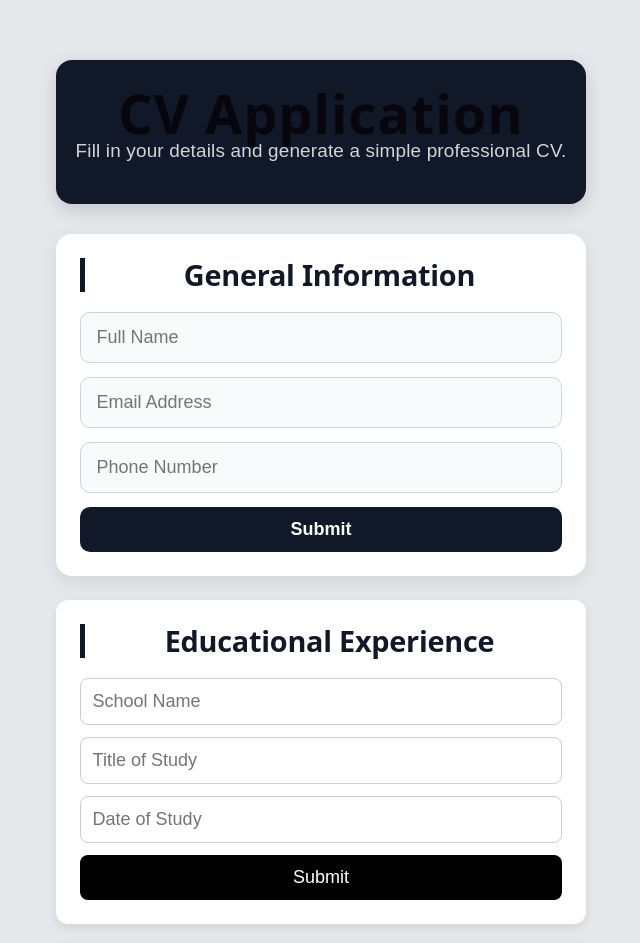
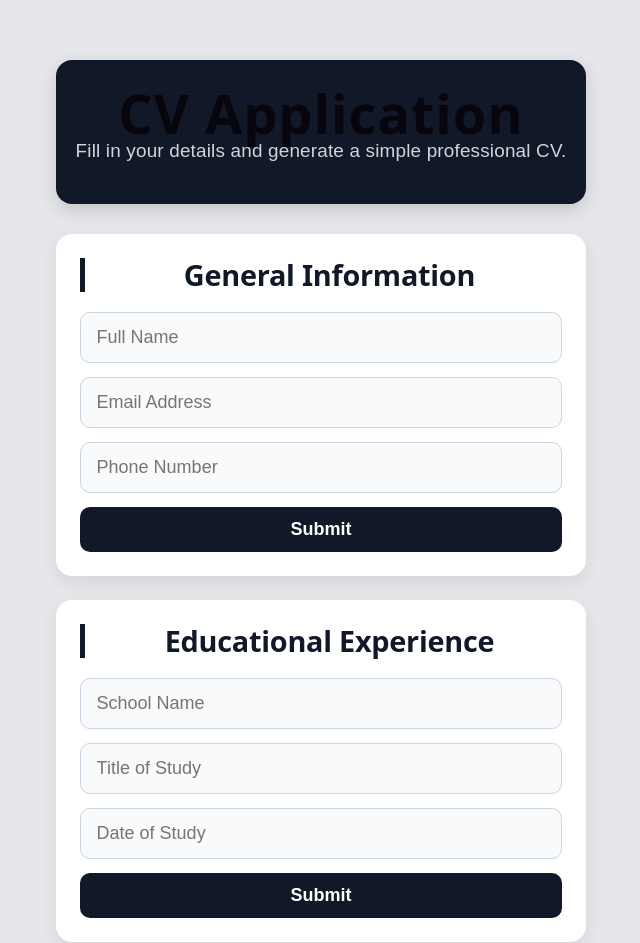
Before and after one commit to BUSISWABILIBILI/cv-application, a React (Vite) app: page / in a window 1280 px wide. Shown: the top 943 px of the page, without its empty margins (319-959 px from the left). Built offline with nearby package versions, Linux system fonts and the light colour scheme.

Commit message:
style: improve education section styling

```diff
--- a/src/styles/EducationInfo.css
+++ b/src/styles/EducationInfo.css
@@ -1,9 +1,9 @@
 .education-section {
   background-color: white;
   padding: 24px;
-  border-radius: 12px;
-  margin-bottom: 20px;
-  box-shadow: 0 4px 10px rgba(0, 0, 0, 0.08);
+  border-radius: 16px;
+  margin-bottom: 24px;
+  box-shadow: 0 6px 18px rgba(0, 0, 0, 0.08);
 }
 
 .education-section h2 {
@@ -19,22 +19,45 @@
 .education-preview {
   display: flex;
   flex-direction: column;
-  gap: 12px;
+  gap: 14px;
 }
 
 .education-section input {
-  padding: 12px;
-  border: 1px solid #ccc;
-  border-radius: 8px;
+  width: 100%;
+  padding: 14px 16px;
+  border: 1px solid #cbd5e1;
+  border-radius: 10px;
   font-size: 1rem;
+  font-family: inherit;
+  background-color: #f8fafc;
+  color: #111827;
+}
+
+.education-section input:focus {
+  outline: none;
+  border-color: #111827;
+  background-color: white;
 }
 
 .education-section button {
-  padding: 12px;
+  padding: 12px 18px;
   border: none;
-  border-radius: 8px;
-  background-color: black;
+  border-radius: 10px;
+  background-color: #111827;
   color: white;
   cursor: pointer;
   font-size: 1rem;
+  font-weight: 600;
+  transition: 0.2s ease;
 }
+
+.education-section button:hover {
+  background-color: #374151;
+}
+
+.education-preview p {
+  margin: 0;
+  padding: 12px;
+  background-color: #f8fafc;
+  border-radius: 10px;
+}
```
